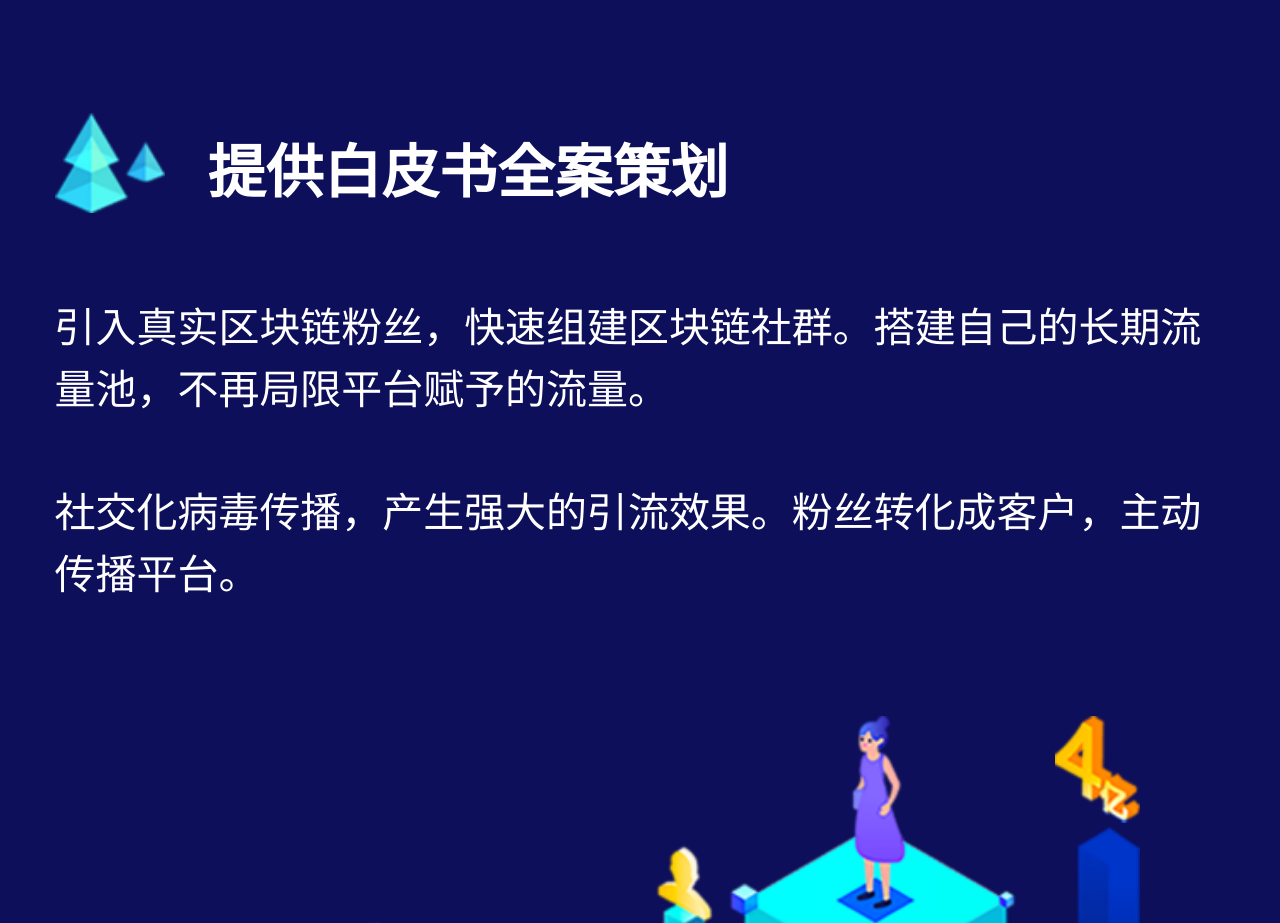
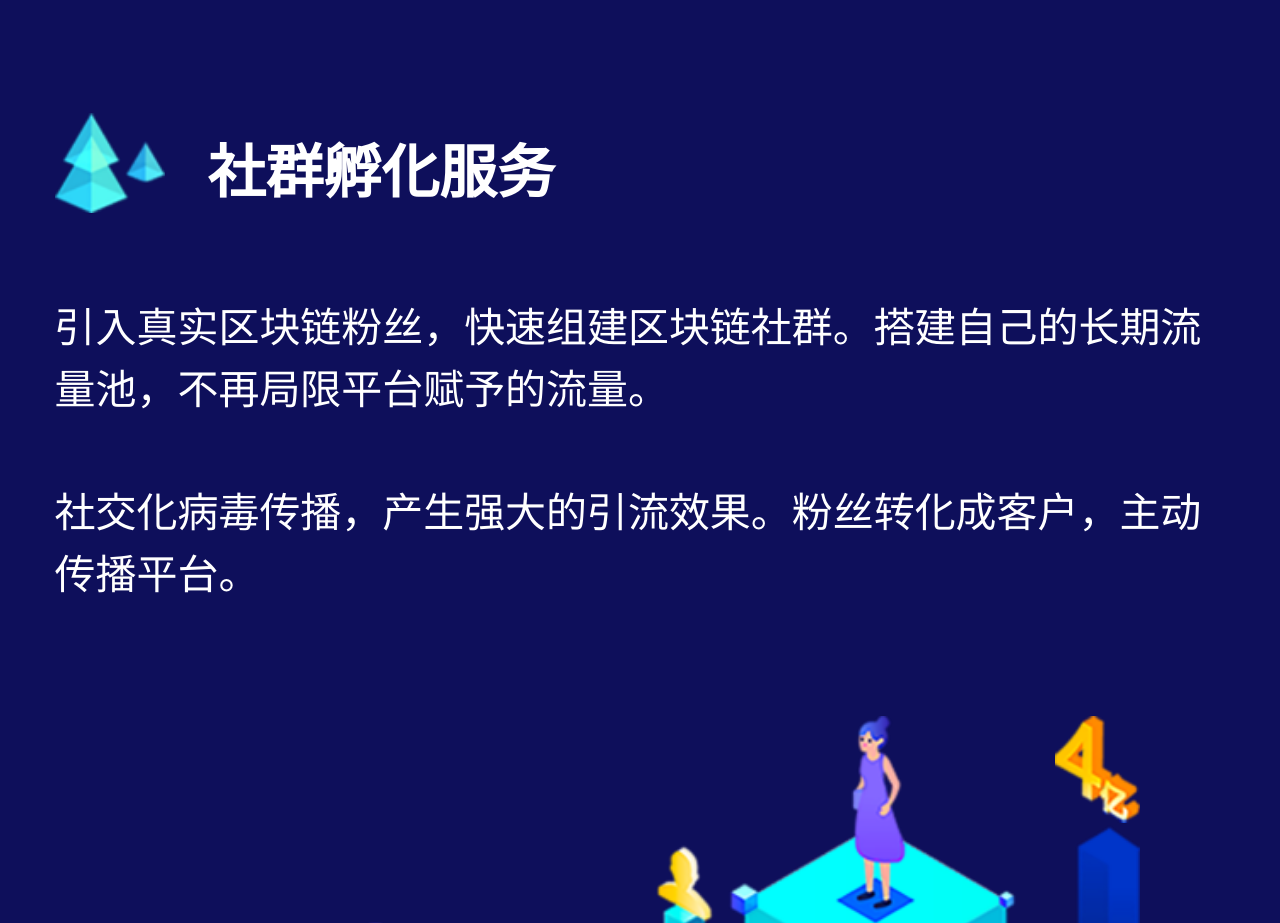
Before and after one commit to echozyc/chainsPower, a Vue app: page /#/promote in a window 1280 px wide. Shown: the part 3780-4703 px from the top of the page. Built offline with nearby package versions, Linux system fonts and the light colour scheme; what mint-ui would draw is missing.

Commit message:
1116-11:45

```diff
--- a/src/page/promote/community.vue
+++ b/src/page/promote/community.vue
@@ -23,7 +23,7 @@
 
         <div class="top-list wow fadeInUp an3">
           <img src="../../assets/img/icon-c.png" alt="">
-          <p class="p1">解决管理难</p>
+          <p class="p1">解决管理难题</p>
           <p class="p2">数据赋能生态<br>
             创新会员管理</p>
         </div>
--- a/src/page/promote/promote.vue
+++ b/src/page/promote/promote.vue
@@ -49,7 +49,7 @@
     <div class="solution-bottom-wrap">
       <div class="solution-bottom-title wow fadeInUp">
         <img src="../../assets/img/xiaoshu.png" alt="">
-        <span>提供白皮书全案策划</span>
+        <span>社群孵化服务</span>
       </div>
       <div class="text wow fadeInUp">
         <span>
```
